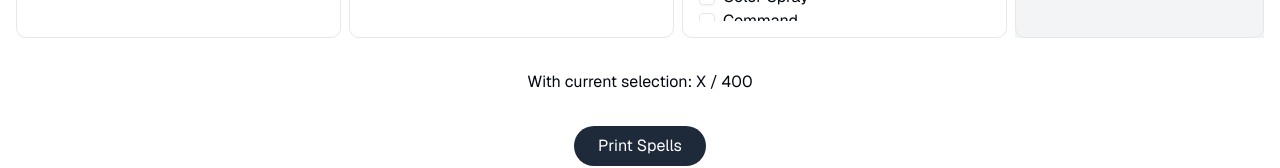
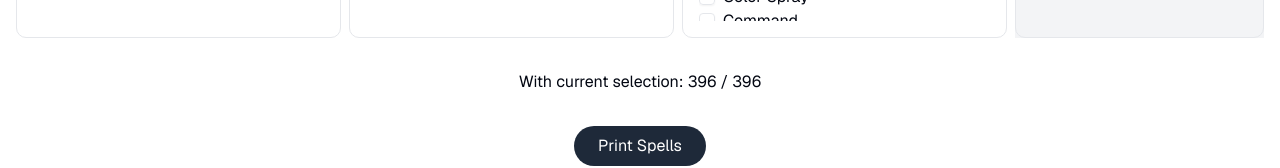
Before and after one commit to adamlamaa/dnd-spells, a Next.js app: page / in a window 1280 px wide. Shown: the part 529-697 px from the top of the page. Built offline with nearby package versions, Linux system fonts and the light colour scheme.

Commit message:
Show print count

```diff
--- a/src/app/spells/print/print.tsx
+++ b/src/app/spells/print/print.tsx
@@ -1,6 +1,10 @@
 import { SpellPage } from "@/app/spells/print/spellPage/spellPage"
 import { useRef } from "react"
 import { useReactToPrint } from "react-to-print"
+import { useSpellStore } from "@/app/spells/spells.store"
+import { useShallow } from "zustand/react/shallow"
+import spells from "@/spells.json"
+import type { Spell, SpellLevel, SpellSubClass } from "@/types/spell"
 
 interface PrintProps {
   id?: string
@@ -13,9 +17,43 @@ export const Print = ({}: PrintProps) => {
     documentTitle: "DND Spells",
   })
 
+  const { filters } = useSpellStore(
+    useShallow((state) => ({
+      filters: state.filters,
+    })),
+  )
+
+  const spellLevelsInScope = (
+    filters.level.size === 0
+      ? [...spells]
+      : spells.filter((spell) => filters.level.has(spell.level as SpellLevel))
+  ) as Spell[]
+
+  const spellsInScope =
+    filters.class.size === 0 &&
+    filters.subclasses.size === 0 &&
+    filters.spells.size === 0
+      ? spellLevelsInScope
+      : spellLevelsInScope.filter(
+          (spell) =>
+            spell.classes.some((item) => filters.class.has(item)) ||
+            spell.tags.some((item) =>
+              filters.subclasses.has(item as SpellSubClass),
+            ) ||
+            filters.spells.has(spell.name),
+        )
+
+  const spellsSorted = spellsInScope.sort((a, b) => {
+    const levelA = a.level === "cantrip" ? 0 : parseInt(a.level, 10)
+    const levelB = b.level === "cantrip" ? 0 : parseInt(b.level, 10)
+    return levelA - levelB
+  })
+
   return (
     <>
-      <div>With current selection: X / 400</div>
+      <div>
+        With current selection: {spellsSorted.length} / {spells.length}
+      </div>
       <button
         onClick={reactToPrintFn}
         className={
@@ -28,7 +66,7 @@ export const Print = ({}: PrintProps) => {
         ref={contentRef}
         className={"print-preview hidden w-full print:block"}
       >
-        <SpellPage />
+        <SpellPage spells={spellsSorted} />
       </div>
     </>
   )
--- a/src/app/spells/print/spellPage/spellPage.tsx
+++ b/src/app/spells/print/spellPage/spellPage.tsx
@@ -1,49 +1,14 @@
 import { SpellCard } from "./card/spellCard"
-import spells from "../../../../spells.json"
-import type { Spell, SpellLevel, SpellSubClass } from "@/types/spell"
-import { useSpellStore } from "@/app/spells/spells.store"
-import { useShallow } from "zustand/react/shallow"
+import type { Spell } from "@/types/spell"
 
 interface SpellPageProps {
-  id?: string
+  spells: Spell[]
 }
 
-export const SpellPage = ({}: SpellPageProps) => {
-  const { filters } = useSpellStore(
-    useShallow((state) => ({
-      filters: state.filters,
-    })),
-  )
-
-  const spellLevelsInScope = (
-    filters.level.size === 0
-      ? [...spells]
-      : spells.filter((spell) => filters.level.has(spell.level as SpellLevel))
-  ) as Spell[]
-
-  const spellsInScope =
-    filters.class.size === 0 &&
-    filters.subclasses.size === 0 &&
-    filters.spells.size === 0
-      ? spellLevelsInScope
-      : spellLevelsInScope.filter(
-          (spell) =>
-            spell.classes.some((item) => filters.class.has(item)) ||
-            spell.tags.some((item) =>
-              filters.subclasses.has(item as SpellSubClass),
-            ) ||
-            filters.spells.has(spell.name),
-        )
-
-  const spellsSorted = spellsInScope.sort((a, b) => {
-    const levelA = a.level === "cantrip" ? 0 : parseInt(a.level, 10)
-    const levelB = b.level === "cantrip" ? 0 : parseInt(b.level, 10)
-    return levelA - levelB
-  })
-
+export const SpellPage = ({ spells }: SpellPageProps) => {
   return (
     <div className={"grid grid-cols-3 gap-1"}>
-      {spellsSorted.map((spell, index) => (
+      {spells.map((spell, index) => (
         <SpellCard spell={spell} key={index} />
       ))}
     </div>
```
